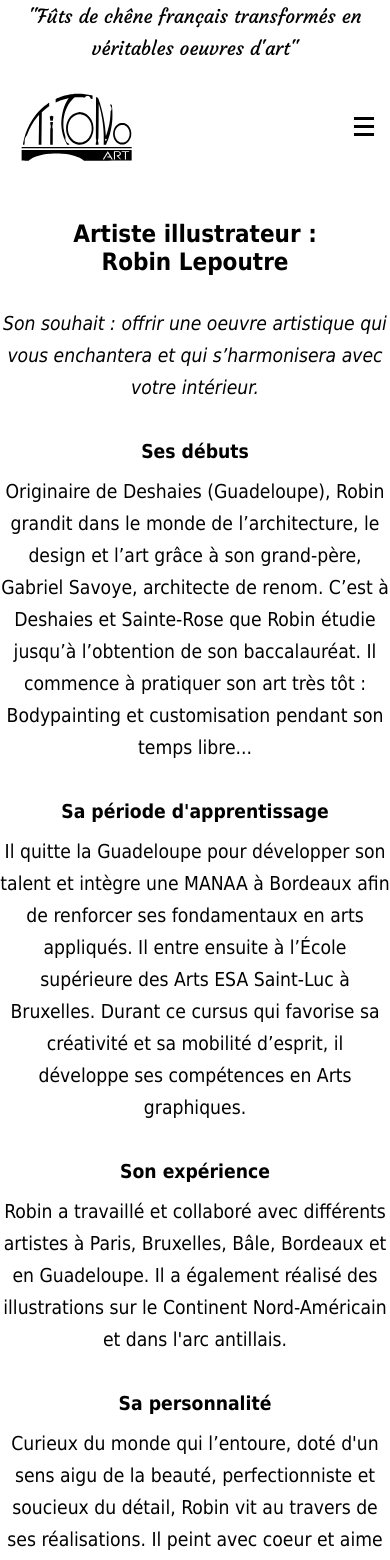
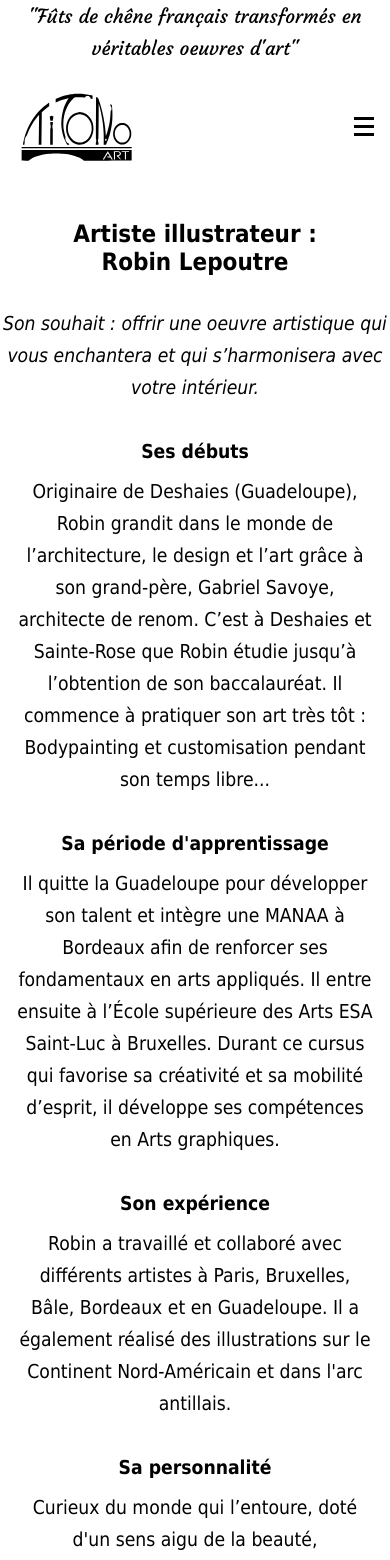
Before and after one commit to Gontran-de-Kermadec/titonoart, a React (Create React App) app: page /artiste in a window 390 px wide. Shown: the top 1560 px of the page. Built offline with nearby package versions, Linux system fonts and the light colour scheme.

Commit message:
artist page margin modified

```diff
--- a/src/style/Artiste.css
+++ b/src/style/Artiste.css
@@ -25,6 +25,9 @@
 }
 /*mobile section*/
 @media (max-width: 768px) {
+	.artiste__features {
+		margin: 0 1rem;
+	}
 	.artiste__feature {
 		display: initial;
 		text-align: center;
```
